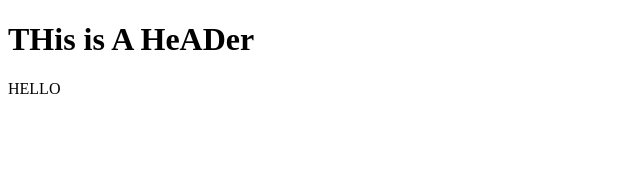
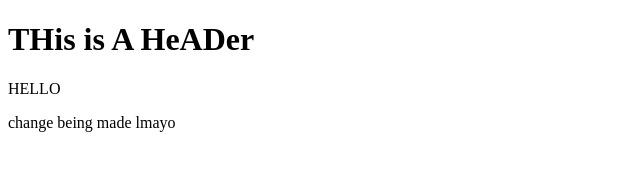
Before and after one commit to millevolteb/intro-git, a plain HTML site: page index.html in a window 1280 px wide. Shown: the whole page, without its empty margins (0-640 px from the left). Drawn offline with Linux system fonts and the light colour scheme.

Commit message:
change being made

```diff
--- a/index.html
+++ b/index.html
@@ -8,5 +8,6 @@
   <body>
     <h1>THis is A HeADer</h1>
     <p>HELLO</p>
+    <p>change being made lmayo</p>
   </body>
 </html>
```
